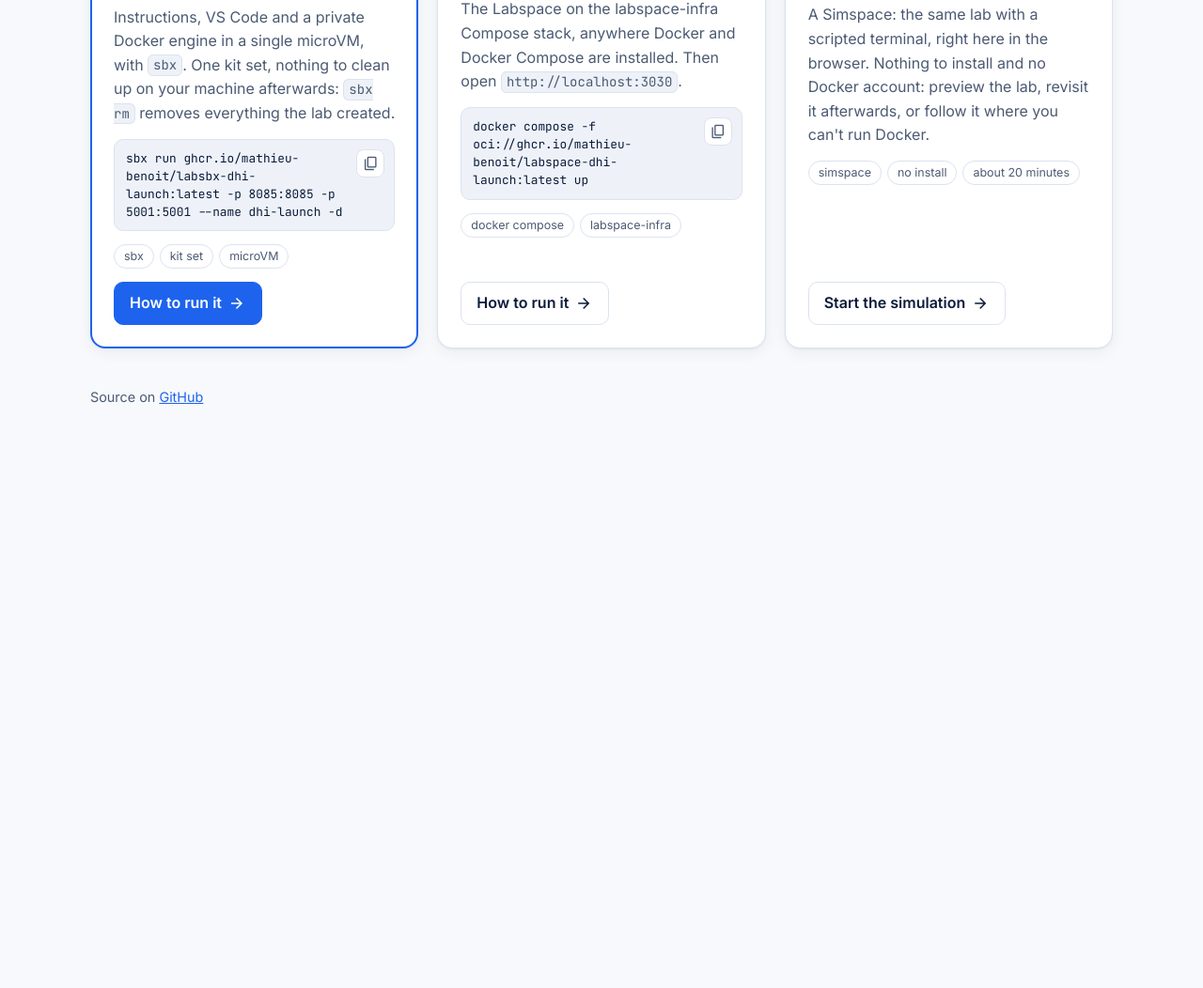
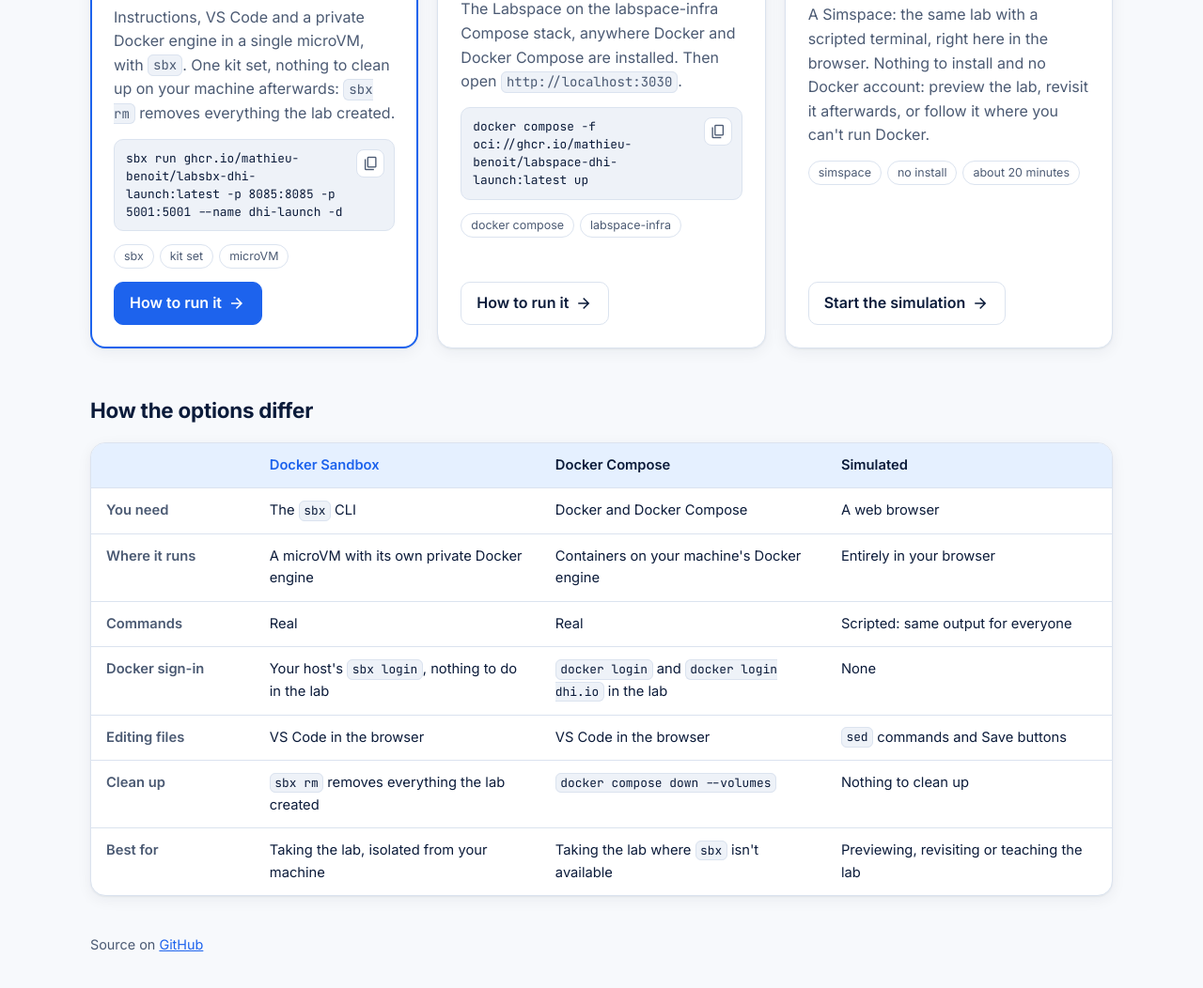
Before and after one commit to mathieu-benoit/dhi-launch, a plain HTML site: page site/index.html in a window 1280 px wide. Shown: the part 374-1426 px from the top of the page at 94% size. Before the commit the page ends 848 px from the top, so only its background shows below. Drawn offline with nearby package versions, Linux system fonts and the light colour scheme.

Commit message:
Add a comparison of the three options to the landing page
Co-Authored-By: Claude Opus 5.5 <noreply@anthropic.com>

```diff
--- a/site/index.html
+++ b/site/index.html
@@ -95,6 +95,66 @@
       </li>
     </ul>
 
+    <section class="compare" aria-labelledby="compare-title">
+      <h2 id="compare-title">How the options differ</h2>
+      <div class="compare-scroll">
+        <table>
+          <thead>
+            <tr>
+              <th scope="col"></th>
+              <th scope="col">Docker Sandbox</th>
+              <th scope="col">Docker Compose</th>
+              <th scope="col">Simulated</th>
+            </tr>
+          </thead>
+          <tbody>
+            <tr>
+              <th scope="row">You need</th>
+              <td>The <code>sbx</code> CLI</td>
+              <td>Docker and Docker Compose</td>
+              <td>A web browser</td>
+            </tr>
+            <tr>
+              <th scope="row">Where it runs</th>
+              <td>A microVM with its own private Docker engine</td>
+              <td>Containers on your machine's Docker engine</td>
+              <td>Entirely in your browser</td>
+            </tr>
+            <tr>
+              <th scope="row">Commands</th>
+              <td>Real</td>
+              <td>Real</td>
+              <td>Scripted: same output for everyone</td>
+            </tr>
+            <tr>
+              <th scope="row">Docker sign-in</th>
+              <td>Your host's <code>sbx login</code>, nothing to do in the lab</td>
+              <td><code>docker login</code> and <code>docker login dhi.io</code> in the lab</td>
+              <td>None</td>
+            </tr>
+            <tr>
+              <th scope="row">Editing files</th>
+              <td>VS Code in the browser</td>
+              <td>VS Code in the browser</td>
+              <td><code>sed</code> commands and Save buttons</td>
+            </tr>
+            <tr>
+              <th scope="row">Clean up</th>
+              <td><code>sbx rm</code> removes everything the lab created</td>
+              <td><code>docker compose down --volumes</code></td>
+              <td>Nothing to clean up</td>
+            </tr>
+            <tr>
+              <th scope="row">Best for</th>
+              <td>Taking the lab, isolated from your machine</td>
+              <td>Taking the lab where <code>sbx</code> isn't available</td>
+              <td>Previewing, revisiting or teaching the lab</td>
+            </tr>
+          </tbody>
+        </table>
+      </div>
+    </section>
+
     <footer class="footer">
       Source on <a href="https://github.com/mathieu-benoit/dhi-launch">GitHub</a>
     </footer>
--- a/site/style.css
+++ b/site/style.css
@@ -157,6 +157,21 @@ code {
 .btn-primary { background: var(--accent); border-color: var(--accent); color: var(--accent-ink); }
 .btn-primary:hover { color: var(--accent-ink); filter: brightness(1.08); }
 
+/* Comparison */
+.compare { margin-top: 48px; }
+.compare h2 { margin: 0 0 16px; font-size: 1.4rem; letter-spacing: -0.01em; }
+.compare-scroll {
+  overflow-x: auto;
+  background: var(--surface); border: 1px solid var(--border); border-radius: 16px;
+  box-shadow: var(--shadow);
+}
+.compare table { width: 100%; min-width: 640px; border-collapse: collapse; font-size: 0.92rem; }
+.compare th, .compare td { padding: 12px 16px; text-align: left; vertical-align: top; border-top: 1px solid var(--border); }
+.compare thead th { border-top: 0; font-weight: 600; background: var(--accent-soft); }
+.compare thead th:nth-child(2) { color: var(--accent); }
+.compare tbody th { width: 16%; font-weight: 600; color: var(--muted); white-space: nowrap; }
+.compare td { color: var(--text); width: 28%; }
+
 .footer { margin-top: 40px; color: var(--muted); font-size: 0.9rem; }
 
 @media (max-width: 900px) {
```
